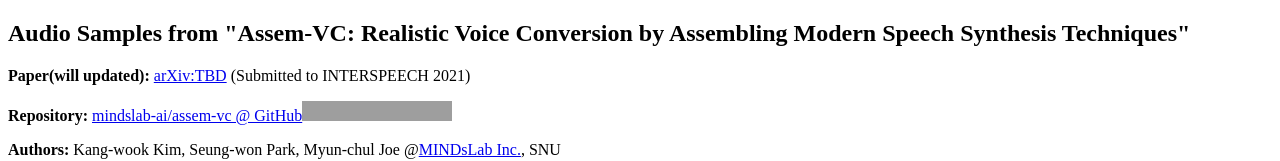
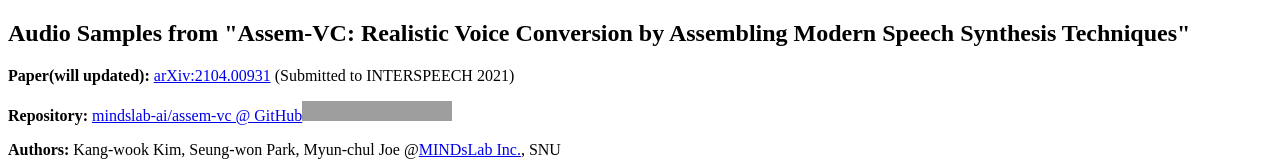
Before and after one commit to maum-ai/assem-vc, a plain HTML site: page docs/index.html in a window 1280 px wide. Shown: the top 161 px of the page. Drawn offline with Linux system fonts and the light colour scheme; grey boxes are pictures that could not be loaded.

Commit message:
arXiv published

```diff
--- a/docs/index.html
+++ b/docs/index.html
@@ -3,7 +3,7 @@
 		<title>Assem-VC Demo</title>
 	</head>
 	<body><h2>Audio Samples from "Assem-VC: Realistic Voice Conversion by Assembling Modern Speech Synthesis Techniques"</h2>
-	<p><b>Paper(will updated):</b> <a href="https://arxiv.org/abs/TBD">arXiv:TBD</a> (Submitted to INTERSPEECH 2021)</p>
+	<p><b>Paper(will updated):</b> <a href="https://arxiv.org/abs/2104.00931">arXiv:2104.00931</a> (Submitted to INTERSPEECH 2021)</p>
     <p><b>Repository:</b> <a href="https://github.com/mindslab-ai/assem-vc">mindslab-ai/assem-vc @ GitHub<iframe src="https://ghbtns.com/github-btn.html?user=mindslab-ai&repo=assem-vc&type=star&count=true" frameborder="0" scrolling="0" width="150" height="20" title="GitHub"></iframe></a>
     <p><strong>Authors: </strong>Kang-wook Kim, Seung-won Park, Myun-chul Joe @<a href="https://mindslab.ai">MINDsLab Inc.</a>, SNU</p>
 	<p><strong>Abstract: </strong>In this paper, we pose the current state-of-the-art voice conversion (VC) systems as two-encoder-one-decoder models. After comparing these models, we combine the best features and propose Assem-VC, a new state-of-the-art any-to-many non-parallel VC system. This paper also introduces the GTA finetuning in VC, which significantly improves the quality and the speaker similarity of the outputs. Assem-VC outperforms the previous state-of-the-art approaches in both the naturalness and the speaker similarity on the VCTK dataset. As an objective result, the degree of speaker disentanglement of features such as phonetic posteriorgrams (PPG) is also explored. Our investigation indicates that many-to-many VC results are no longer distinct from human speech and similar quality can be achieved with any-to-many models.</p>
```
